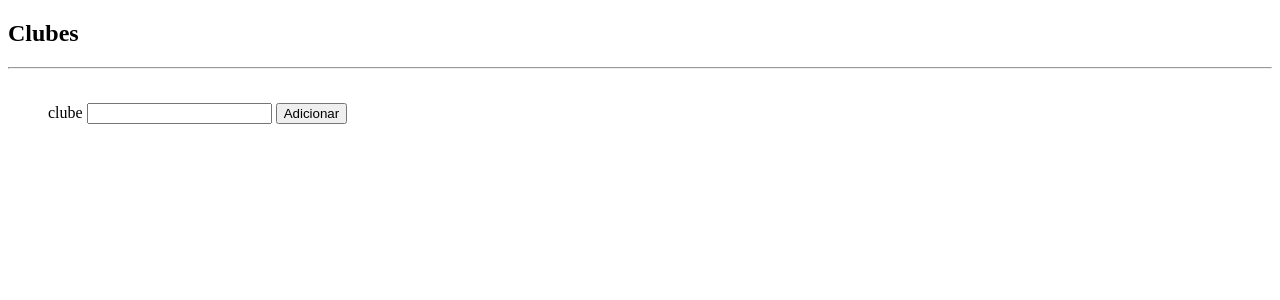
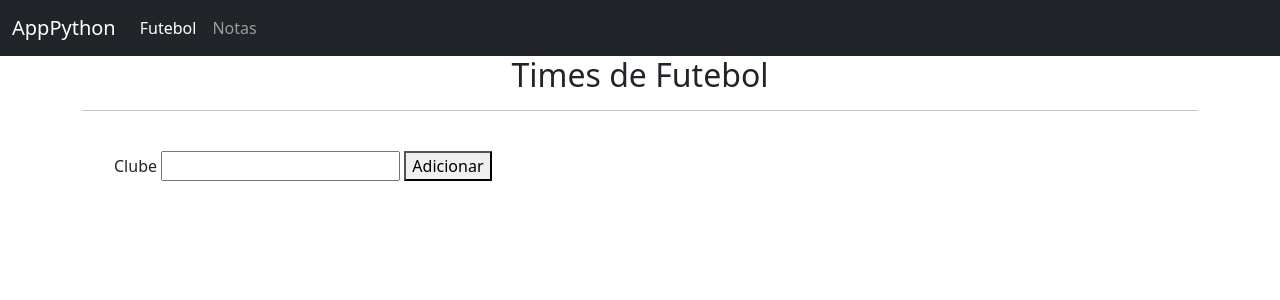
Before and after one commit to RafaelAquinodev/Flask_HTML, a Flask app: page /futebol in a window 1280 px wide. Shown: the top 300 px of the page. Run offline with Flask 3, Linux system fonts and the light colour scheme.

Commit message:
adicionando novas paginas html

```diff
--- /dev/null
+++ b/Flask_Python/templates/base.html
@@ -0,0 +1,43 @@
+<!DOCTYPE html>
+<html>
+<head>
+    <meta charset="UTF-8">
+    <meta name="viewport" content="width=device-width, initial-scale=1.0">
+    <title>AppPythont</title>
+    <link rel="stylesheet" href="https://cdn.jsdelivr.net/npm/bootstrap@5.2.3/dist/css/bootstrap.min.css"
+    integrity="sha384-rbsA2VBKQhggwzxH7pPCaAqO46MgnOM80zW1RWuH61DGLwZJEdK2Kadq2F9CUG65"
+    crossorigin="anonymous">
+</head>
+<body>
+    <nav class="navbar navbar-expand-lg navbar-dark bg-dark">
+        <div class="container-fluid">
+          <a class="navbar-brand" href="#">AppPython</a>
+          <button class="navbar-toggler" type="button" data-bs-toggle="collapse" data-bs-target="#navbarSupportedContent" aria-controls="navbarSupportedContent" aria-expanded="false" aria-label="Toggle navigation">
+            <span class="navbar-toggler-icon"></span>
+          </button>
+          <div class="collapse navbar-collapse" id="navbarSupportedContent">
+            <ul class="navbar-nav me-auto mb-2 mb-lg-0">
+              <li class="nav-item">
+                <a class="nav-link active" aria-current="page" href="{{url_for('futebol')}}">Futebol</a>
+              </li>
+              <li class="nav-item">
+                <a class="nav-link" href="{{url_for('nota')}}">Notas</a>
+              </li>
+            </ul>
+          </div>
+        </div>
+      </nav>
+      <div class="container">
+        {% block conteudo %}
+        {% endblock conteudo %}
+      </div>
+
+
+    <script
+    src="https://cdn.jsdelivr.net/npm/bootstrap@5.2.3/dist/js/bootstrap.bundle.min.js"
+    integrity="sha384-kenU1KFdBIe4zVF0s0G1M5b4hcpxyD9F7jL+jjXkk+Q2h455rYXK/7HAuoJl+0I4"
+    crossorigin="anonymous">
+    </script>
+
+</body>
+</html>
--- a/Flask_Python/templates/sobre.html
+++ b/Flask_Python/templates/sobre.html
@@ -1,12 +1,8 @@
-<!DOCTYPE html>
-<html >
-<head>
-    <meta charset="UTF-8">
-    <meta name="viewport" content="width=device-width, initial-scale=1.0">
-    <title>Futebol</title>
-</head>
-<body>
-    <h2>Clubes</h2>
+{% extends 'base.html' %}
+{% block conteudo %}
+
+
+   <h2 style="text-align: center;">Times de Futebol</h2>
     <hr>
     <ol>
         {% for time in times %}
@@ -14,10 +10,10 @@
         {%endfor%}
         <br>
     <form action="{{url_for('futebol')}}" method="POST">
-        <label>clube</label>
+        <label>Clube</label>
         <input type-="text" name="time" autocomplete="off">
         <button>Adicionar</button>
     </form>
     </ol>
-</body>
-</html>
+
+{% endblock conteudo %}
```
Also changed, not shown: Flask_Python/templates/index.html (+15 -12 lines), Flask_Python/templates/notas.html (+7 -11 lines).
